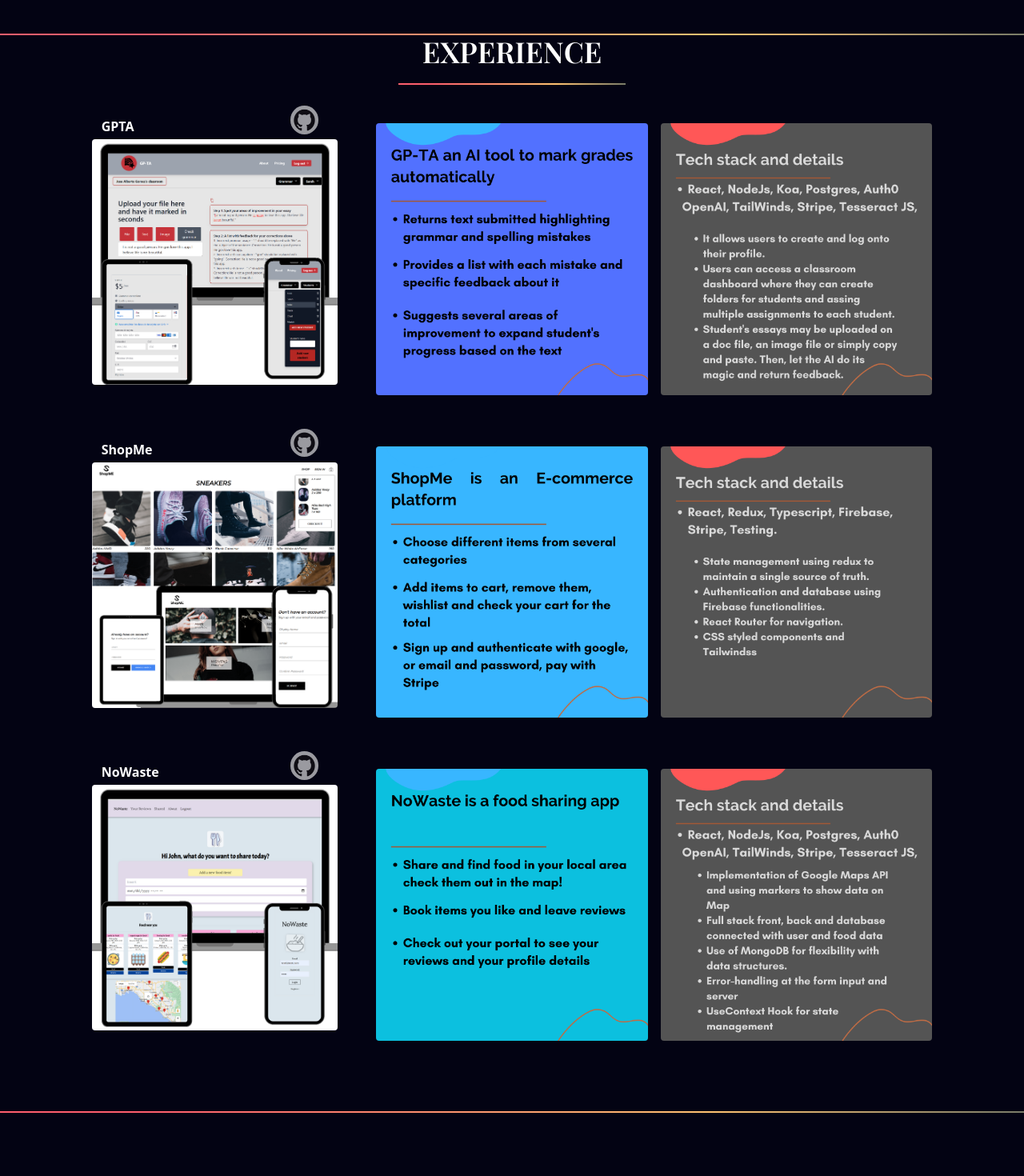
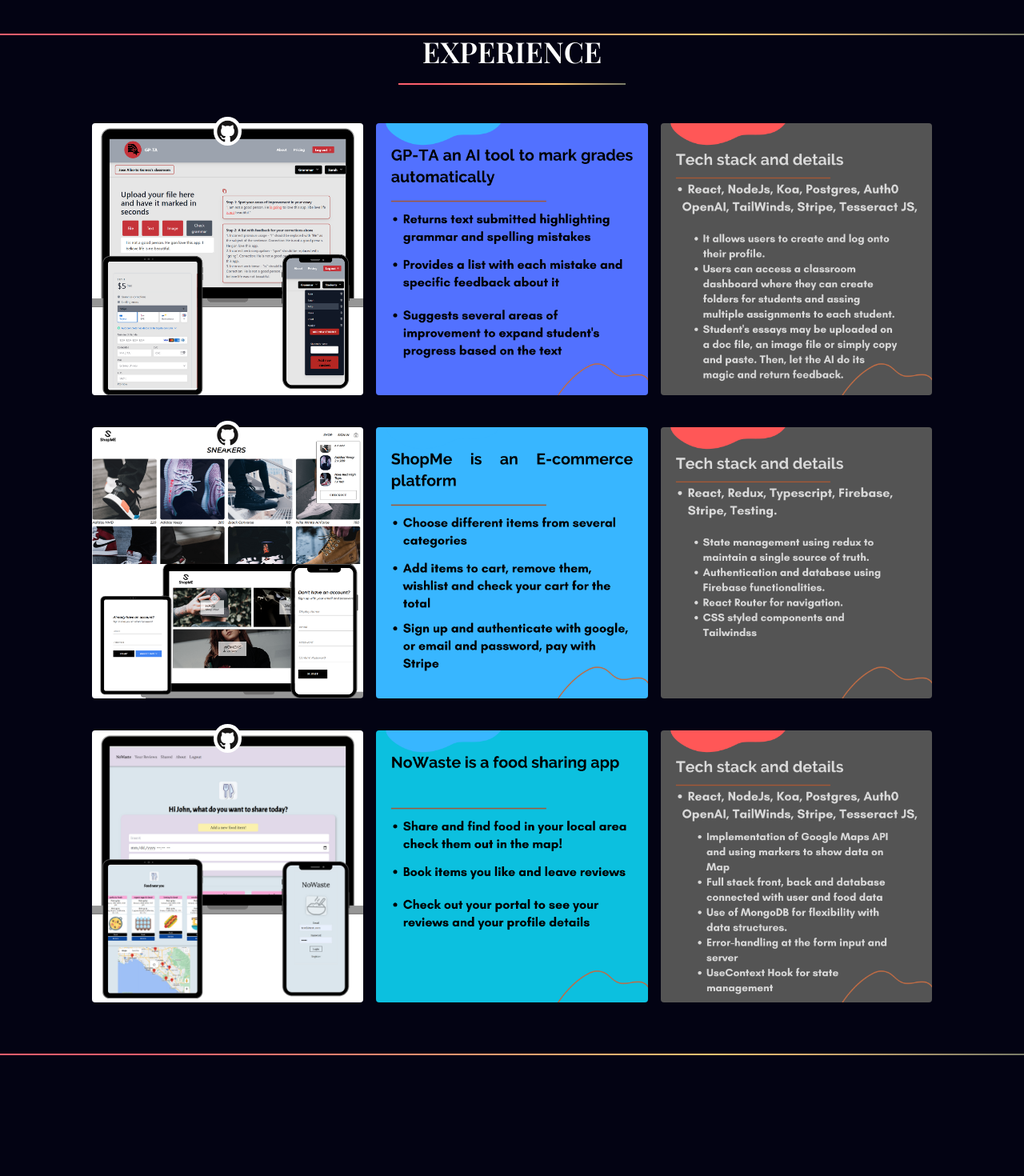
Before and after one commit to Josequesada9393/PorfolioWebsite, a React (Create React App) app in the folder josegomezdev/: page / in a window 1280 px wide. Shown: the part 1560-3030 px from the top of the page at 80% size. Built offline with nearby package versions, Linux system fonts and the light colour scheme.

Commit message:
fixed github button UI

```diff
--- a/josegomezdev/src/scenes/Projects.jsx
+++ b/josegomezdev/src/scenes/Projects.jsx
@@ -59,7 +59,7 @@ function Projects() {
         </p>
 
       </motion.div>
-      {/*projects*/}
+      {/*Experience*/}
       <div className="flex justify-center grid-cols-3">
 
          <motion.div
@@ -70,28 +70,21 @@ function Projects() {
           variants={container}
         >
 
-
-
-          <div className="relative h-[400px] md:h-full">
-            <h3 className="ml-5 font-bold h-[5%]">GPTA</h3>
-            <img className="rounded-xl h-[80%]  mb-6 p-2" src={GPTA} alt="" />
-            <a className="absolute opacity-60  top-[-14px] right-16 w-[10%] duration-500 hover:w-[20%] hover:opacity-100" href="https://github.com/Kennyk22/GP-TA"><img className=' rounded-full' src={GithubButton} alt="" /></a>
+          <div className="relative md:h-full flex justify-center">
+            <img className="rounded-xl mb-6 p-2" src={GPTA} alt="" />
+            <a className="absolute w-[10%] duration-500 hover:w-[20%] hover:opacity-100" href="https://github.com/Kennyk22/GP-TA"><img className=' rounded-full' src={GithubButton} alt="" /></a>
           </div>
 
-          <div className="">
+          <div>
               <img className="rounded-xl mb-6 p-2" src={GPTADescription} alt="" />
-              </div>
-          <div className="">
+          </div>
+          <div>
               <img className="rounded-xl  mb-6 p-2" src={GPTATechStack} alt="" />
-              </div>
+          </div>
 
-
-
-          <div className="relative h-[400px] md:h-full">
-            <h3 className="ml-5 font-bold h-[5%]">ShopMe</h3>
-            <img className="rounded-xl h-[80%] mb-6 p-2" src={ShopMe} alt="" />
-            <a className="absolute opacity-60 top-[-14px] right-16 w-[10%] duration-500 hover:w-[20%] hover:opacity-100" href="https://github.com/Josequesada9393/shopMe"><img className=' rounded-full' src={GithubButton} alt="" /></a>
-
+          <div className="relative md:h-full flex justify-center">
+            <img className="rounded-xl mb-6 p-2" src={ShopMe} alt="" />
+            <a className="absolute w-[10%] duration-500 hover:w-[20%] hover:opacity-100" href="https://github.com/Josequesada9393/shopMe"><img className='rounded-full' src={GithubButton} alt="" /></a>
               </div>
 
           <div className="">
@@ -101,10 +94,9 @@ function Projects() {
               <img className="rounded-xl  mb-6 p-2" src={ShopMeTech} alt="" />
           </div>
 
-           <div className="relative h-[400px] md:h-full">
-            <h3 className="ml-5 font-bold h-[5%]">NoWaste</h3>
-            <img className="rounded-xl h-[80%] mb-6 p-2" src={NoWaste} alt="" />
-            <a className="absolute opacity-60 top-[-14px] right-16 w-[10%] duration-500 hover:w-[20%] hover:opacity-100" href="https://github.com/Josequesada9393/NoWaste"><img className=' rounded-full' src={GithubButton} alt="" /></a>
+           <div className="relative flex justify-center md:h-full">
+            <img className="rounded-xl mb-6 p-2" src={NoWaste} alt="" />
+            <a className="absolute w-[10%] duration-500 hover:w-[20%] hover:opacity-100" href="https://github.com/Josequesada9393/NoWaste"><img className=' rounded-full' src={GithubButton} alt="" /></a>
 
               </div>
 
```
